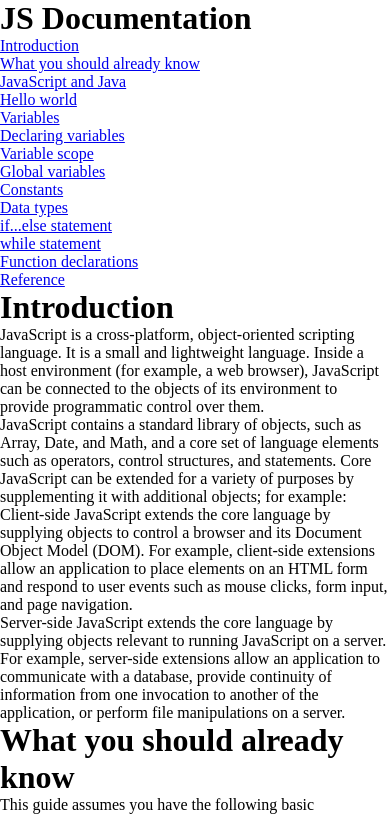
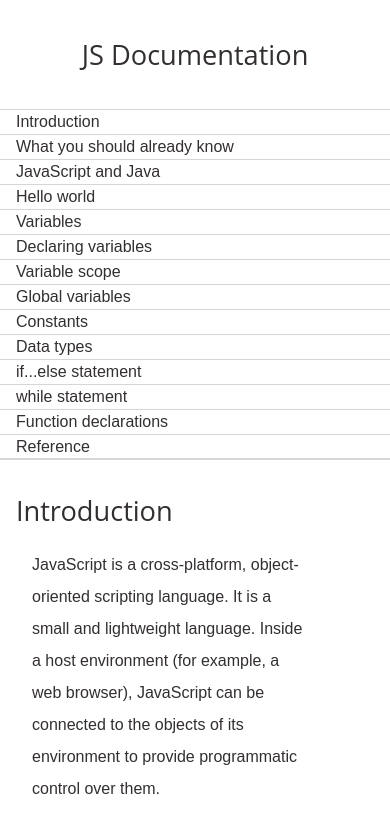
Before and after one commit to Rukaiya/front_end_practice, a plain HTML site: page technical_documentation/index.html in a window 390 px wide. Shown: the top 814 px of the page. Drawn offline with Linux system fonts and the light colour scheme.

Commit message:
style updated

```diff
--- a/technical_documentation/styles.css
+++ b/technical_documentation/styles.css
@@ -1,9 +1,103 @@
 * {
   margin: 0;
   padding: 0;
+  font-family: Arial, sans-serif;
+  color: rgb(51, 47, 47);
+  box-sizing: border-box;
+}
+:root{
+  --light-gray: rgb(214, 214, 214)
+}
+#navbar{
+  width: 15vw;
+  height: 100vh;
+  position: fixed;
+  left: 0;
+  border-right: 5px solid var(--light-gray);
 }
 
+.nav-link{
+  text-decoration: none;
+}
+#navbar li{
+  border-top: 1px solid var(--light-gray) ;
+  width: 100%;
+  line-height: 3rem;
+  padding-left: 1rem;
+}
+
+#navbar header{
+  text-align: center;
+  padding: 20px 0;
+}
+
+
+#main-doc{
+  width: 82vw;
+  margin-left: 16vw;
+  padding: 1rem;
+}
 header {
-  font-weight: bold;
-  font-size: 2rem;
+  font-size: 1.7rem;
+  font-family: 'Open Sans', Arial, sans-serif;
+  margin: 1rem 0;
 }
+p {
+  margin: 20px 0;
+  line-height: 2rem;
+}
+
+code {
+  background-color: #f7f7f7;
+  font-family: monospace;
+  border-radius: 5px;
+  padding: 1rem;
+  margin-left: 2rem;
+  display: block;
+  white-space: pre-line;
+  line-height: 2rem;
+}
+.main-section p {
+  padding-left: 1rem;
+}
+
+.main-section ul{
+  margin-left: 3rem;
+}
+
+.main-section ul > li {
+  line-height: 2rem;
+}
+
+.main-section > ul > li > a {
+  color: rgb(75, 37, 87)
+}
+
+@media only screen and (max-width: 815px) {
+  #navbar ul {
+    height: 207px;
+  }
+  #navbar li{
+    line-height: 1.5rem;
+    padding-left: 1rem;
+  }
+
+  #navbar {
+    width: 100%;
+    height: 460px;
+    max-height: 470px;
+    border: none;
+    position: absolute;
+    z-index: 1;
+    top: 0;
+    padding: 0;
+    margin: 0;
+    border-bottom: 2px solid var(--light-gray);
+  }
+
+  #main-doc{
+    position: relative;
+    margin-left: 0px;
+    margin-top: 460px;
+  }
+}
```
Also changed, not shown: technical_documentation/index.html (+4 -4 lines).
